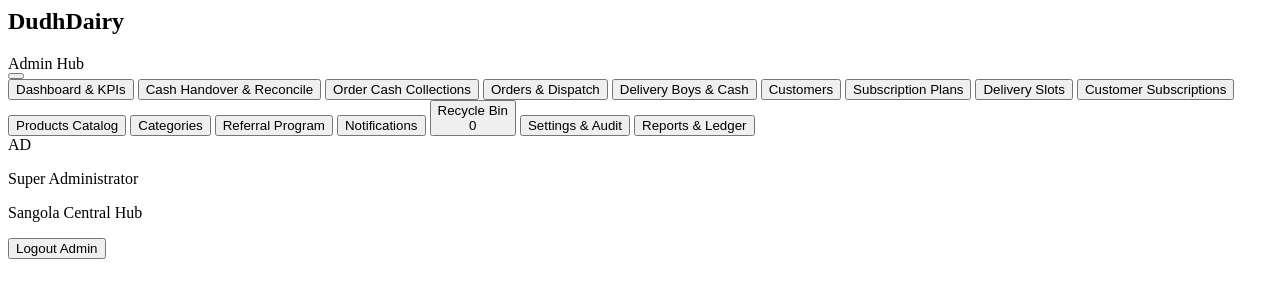
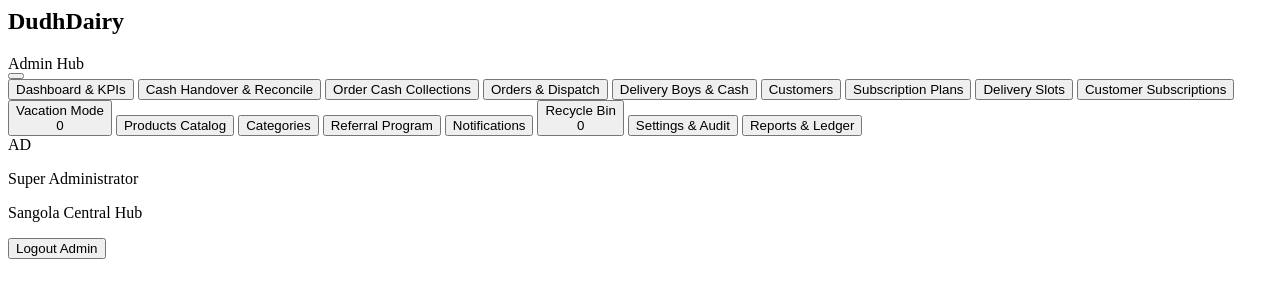
Before and after one commit to Vishal07003/refer-milk-main, a Django app: template templates/admin/partials/sidebar.html in a window 1280 px wide. Shown: the top 300 px of the page. Run offline with Django 5.2, Linux system fonts and the light colour scheme; the template is opened without the code that fills it, so the values that code supplies are empty.

Commit message:
feat: add customer vacations view and sidebar navigation partials

```diff
--- a/templates/admin/partials/sidebar.html
+++ b/templates/admin/partials/sidebar.html
@@ -63,6 +63,14 @@
         <span class="truncate">Customer Subscriptions</span>
       </button>
 
+      <button onclick="switchTab('vacations')" id="nav-btn-vacations" class="w-full flex items-center justify-between px-3 py-2.5 rounded-xl font-medium text-slate-400 hover:text-white hover:bg-slate-800 transition whitespace-nowrap">
+        <div class="flex items-center space-x-3 min-w-0">
+          <i data-lucide="palmtree" class="w-4 h-4 text-amber-400 shrink-0"></i>
+          <span class="truncate">Vacation Mode</span>
+        </div>
+        <span id="sidebar-vacations-badge" class="hidden px-2 py-0.5 rounded-full text-[10px] font-bold bg-amber-500/20 text-amber-400 border border-amber-500/30 shrink-0">0</span>
+      </button>
+
       <button onclick="switchTab('products')" id="nav-btn-products" class="w-full flex items-center space-x-3 px-3 py-2.5 rounded-xl font-medium text-slate-400 hover:text-white hover:bg-slate-800 transition whitespace-nowrap">
         <i data-lucide="package" class="w-4 h-4 shrink-0"></i>
         <span class="truncate">Products Catalog</span>
```
